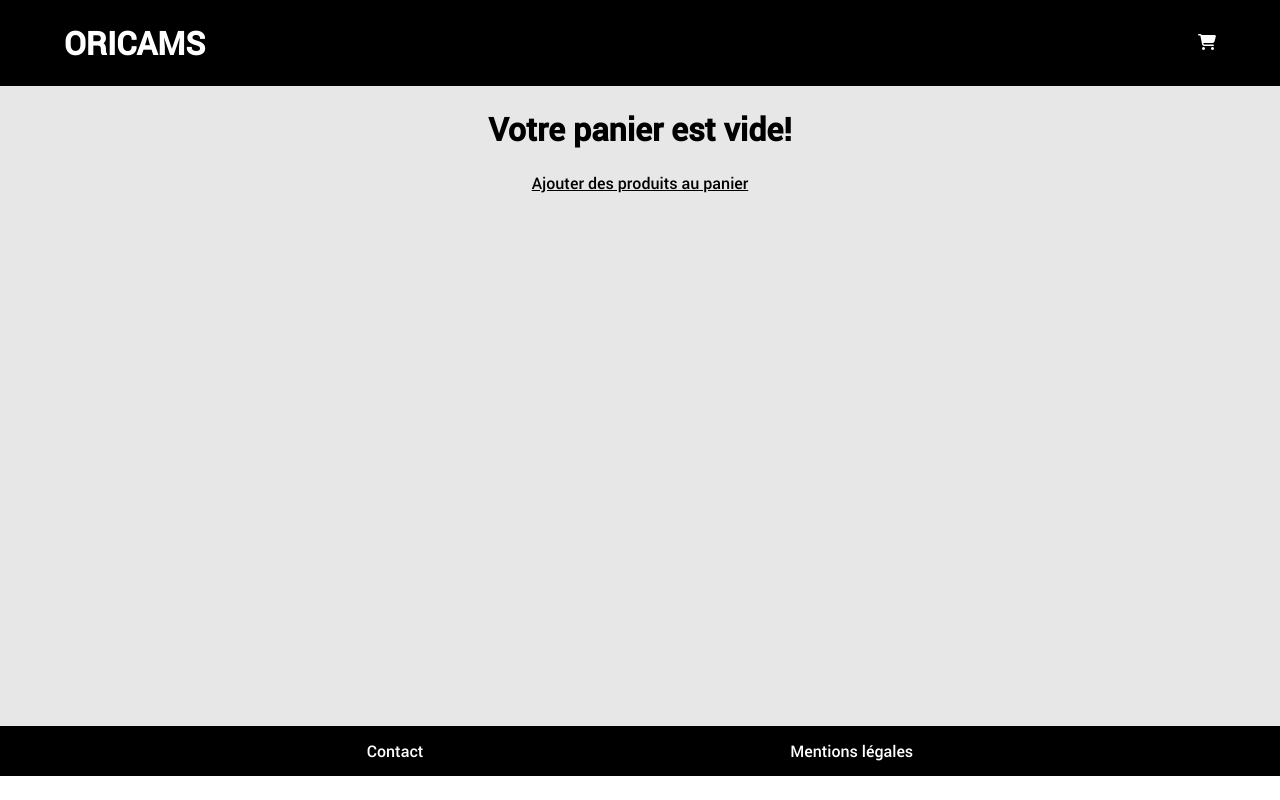
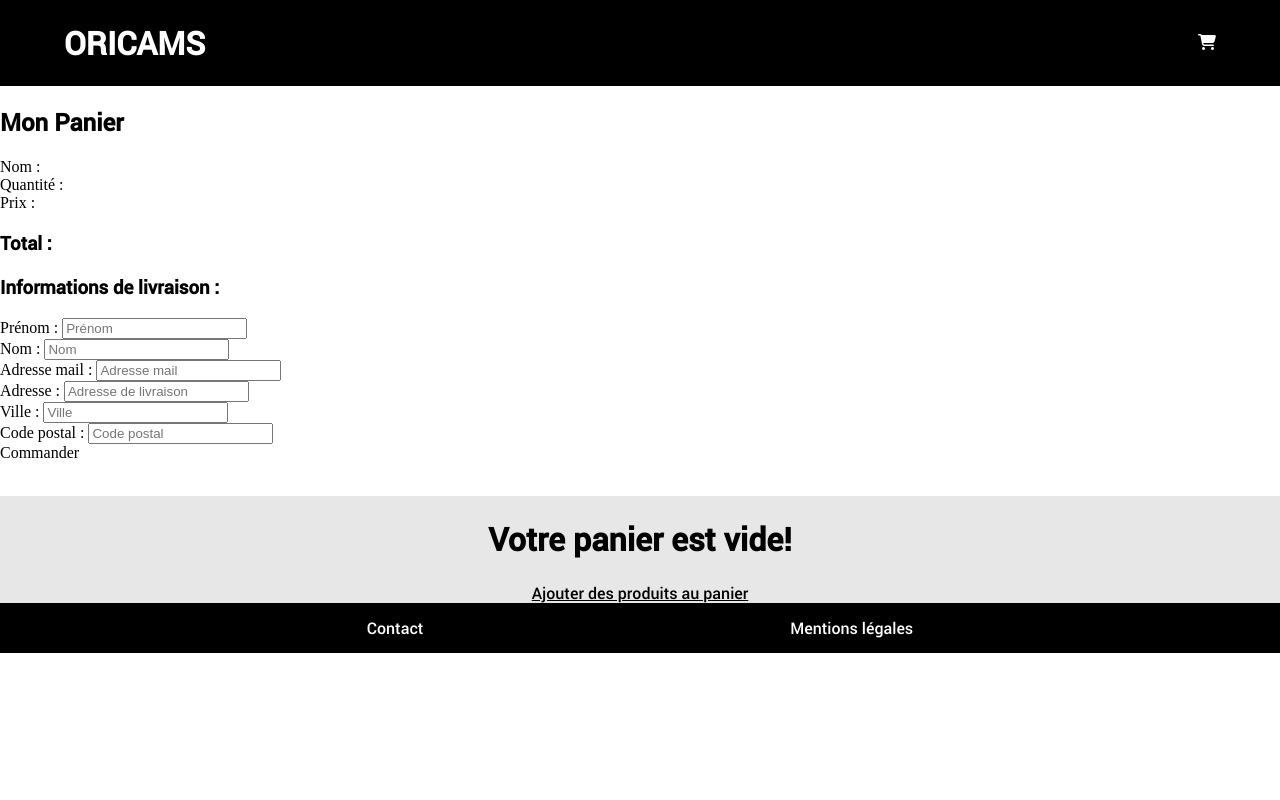
Before and after one commit to sevdaerol/ErolSevda_5_24072021, a plain HTML site: page frontend/cart.html in a window 1280 px wide. Drawn offline with Linux system fonts and the light colour scheme.

Commit message:
localstorage

```diff
--- a/frontend/cart.css
+++ b/frontend/cart.css
@@ -8,7 +8,6 @@
   flex-direction: column;
   align-items: center;
   background-color: rgb(231, 231, 231);
-  height: 80vh;
 }
 .back_items {
   color: black;
--- a/frontend/cart.html
+++ b/frontend/cart.html
@@ -20,9 +20,68 @@
             </div>
         </header>
         <main>
-            <div class="cart_empty">
-                <h1>Votre panier est vide!</h1>
-                <a href="index.html" class="back_items">Ajouter des produits au panier</a>
+            <div class="cart_container">
+                <div class="cart_filled">
+                    <div class="cart_filled_details">
+                        <h2>Mon Panier</h2>
+                        <div class="cart_filled_informations">
+                            <div class="cart_filled_informations_title">Nom :</div>
+                            <div class="cart_filled_informations_quantity">Quantité :</div>
+                            <div class="cart_filled_informations_price">Prix :</div>
+                        </div>
+                        <h3 class="total">Total :</h3>
+                    </div>
+                    <div class="cart_order">
+                        <h3>Informations de livraison :</h3>
+                        <form class="order_form">
+                            <div class="form_name_lastname">
+                                <div class="form_name" id="name_case">
+                                    <label for="name">Prénom :</label>
+                                    <input type="text" placeholder="Prénom" id="name" name="user_name" required>
+                                </div>
+                                <div class="form_lastname" id="lastname_case">
+                                    <label for="lastname">Nom :</label>
+                                    <input type="text" placeholder="Nom" id="lastname" name="user_lastname" required>
+                                </div>
+                            </div>
+                            <div class="form_email" id="email_case">
+                                <label for="mail">Adresse mail :</label>
+                                <input type="email" placeholder="Adresse mail" id="mail" name="user_mail" required>
+                            </div>
+                            <div class="form_adress" id="adress_case">
+                                <label for="adress">Adresse :</label>
+                                <input type="text" placeholder="Adresse de livraison" id="adress" name="user_adress" required>
+                            </div>
+                            <div class="form_city_postal">
+                                <div class="form_city" id="city_case">
+                                    <label for="city">Ville :</label>
+                                    <input type="text" placeholder="Ville" id="city" name="user_city" required>
+                                </div>
+                                <div class="form_postal" id="postal_case">
+                                    <label for="postal">Code postal :</label>
+                                    <input type="text" placeholder="Code postal" id="postal" name="user_postal" required>
+                                </div>
+                            </div>
+                            <div class="error_case"></div>
+                            <div class="form_order_btn">
+                                <div id="submit" class="order_btn">Commander</div>
+                            </div>
+                        </form>
+                        <div class="empty_cart"> <!---pour vider le panier-->
+                            <a href="cart.html">
+                                <div class="empty_cart_btn">Vider mon panier</div>
+                            </a>
+                        </div>
+                        <div class="cart_ordered_confirmation">
+                            <p class="cart_ordered_confirmation_text"></p>
+                        </div>
+                    </div>
+                </div>
+
+                <div class="cart_empty">  <!----quand le panier est vide-->
+                    <h1>Votre panier est vide!</h1>
+                    <a href="index.html" class="back_items">Ajouter des produits au panier</a>
+                </div>
             </div>
         </main>
         <footer>
@@ -32,6 +91,6 @@
             </div>
         </footer>
 
-        <script src=""></script> <!--JS-->
+        <script src="cart.js"></script> <!--JavaScript-->
     </body>
 </html>
```
Also changed, not shown: frontend/cart.js (added).
